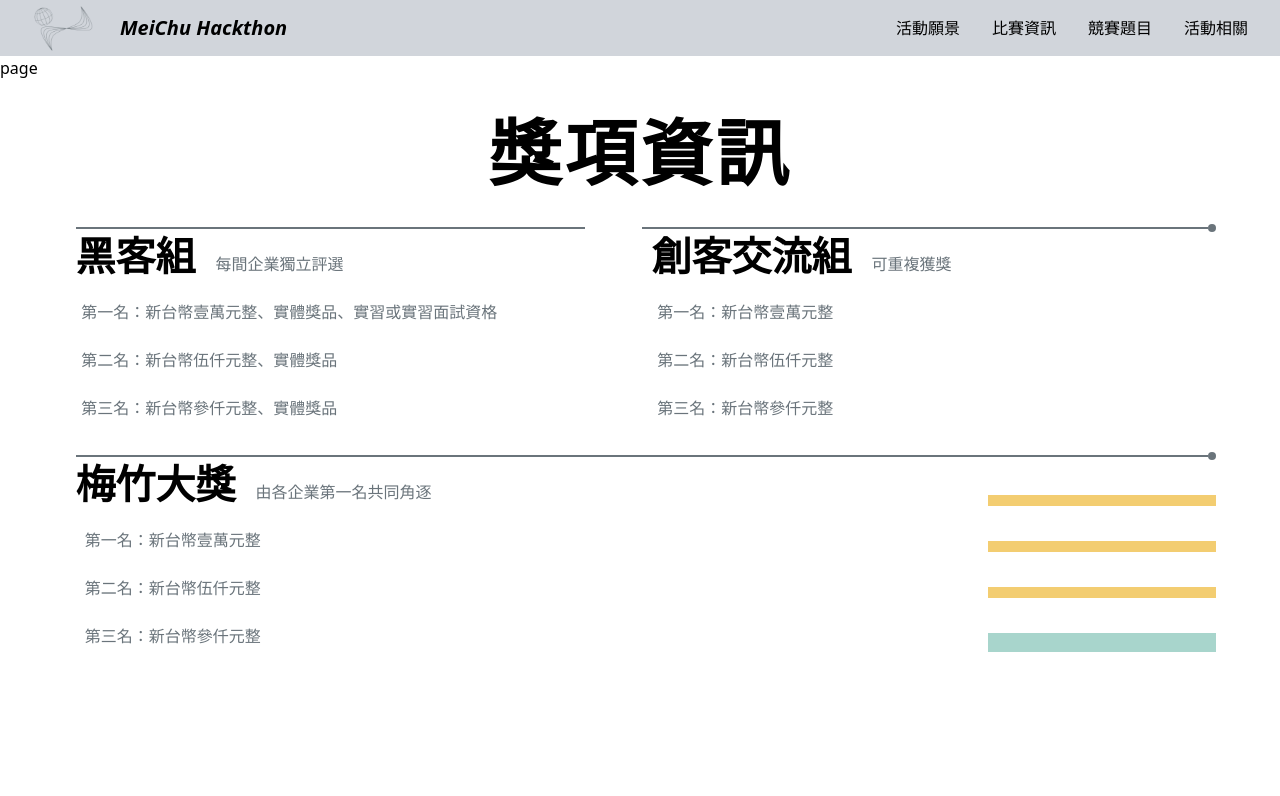
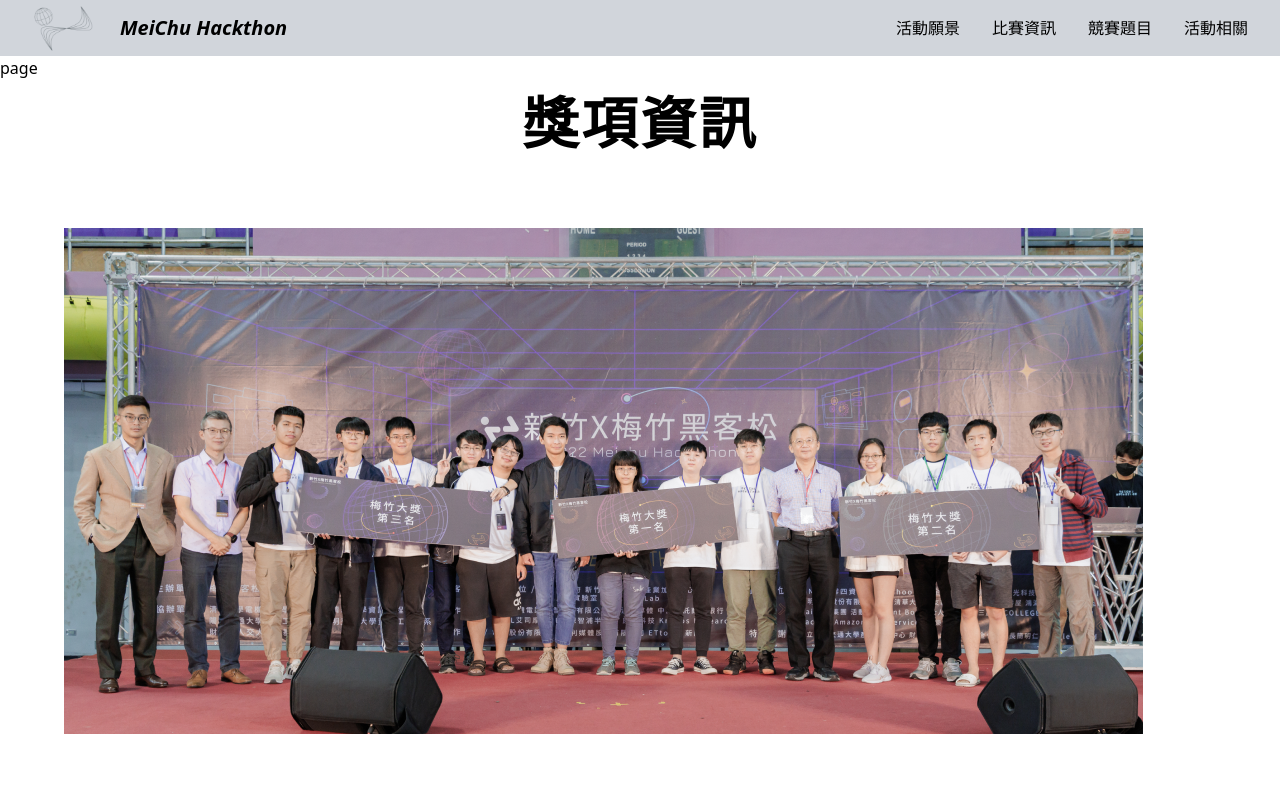
Before and after one commit to Official-Meichu-Hackathon/2023-singup, a Next.js app: page / in a window 1280 px wide. Shown: the top 796 px of the page. Built offline with nearby package versions, Linux system fonts and the light colour scheme.

Commit message:
feat: add picture

```diff
--- a/components/Award.jsx
+++ b/components/Award.jsx
@@ -33,7 +33,8 @@ const Award = () =>{
     return(
         <>
         <div className='mx-[5%] text-[#6A747B]' id='Award'>
-            <h1 className = 'w-full mx-auto text-black'>獎項資訊 </h1>
+            <h2 className = 'w-full mx-auto text-black'>獎項資訊 </h2>
+            <img src = 'assets/images/award.png' alt = 'hackathron award' className = 'my-[8vh]'/>
             <div className ="flex items-center ml-[1%]">
                 <div className ="flex-1   h-full">
                     <div className='w-[90%] border-t-2 border-solid border-[#6A747B]'></div>
```
Also changed, not shown: public/assets/images/award.png (added).
